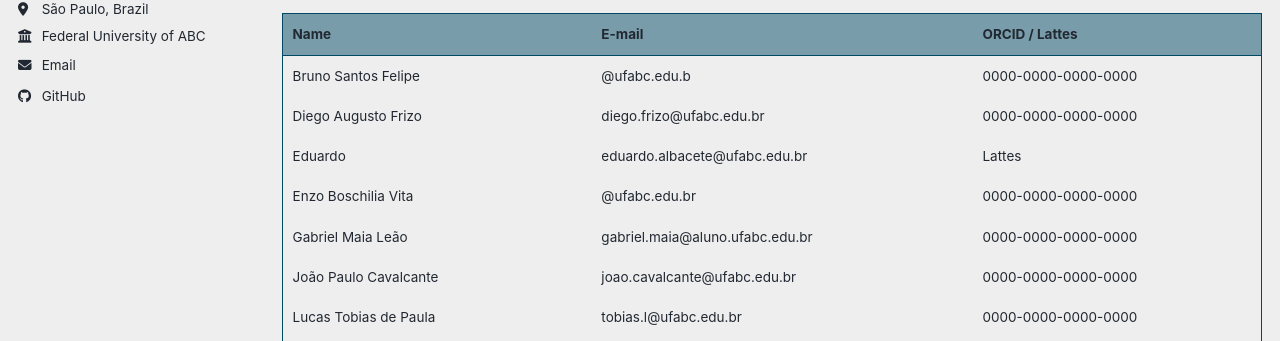
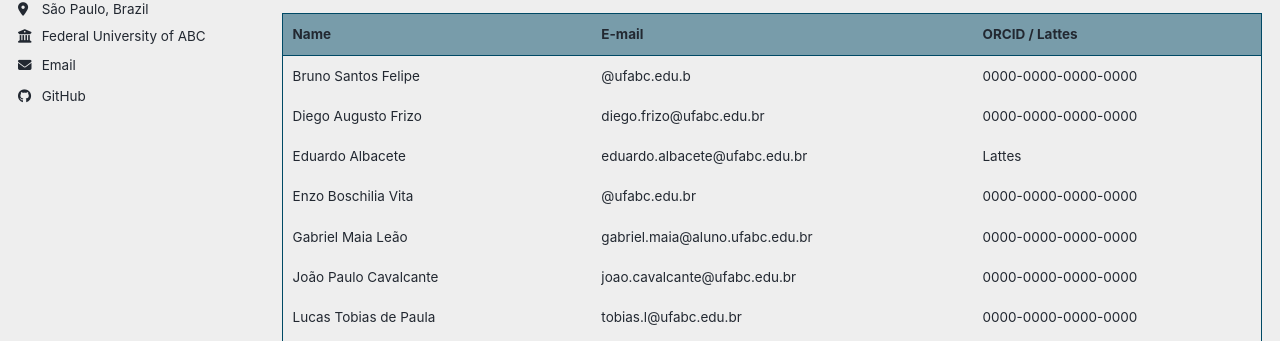
Before and after one commit to gegrav-ufabc/gegrav-ufabc.github.io, a Jekyll site: the page built from _pages/year-archive.html, in a window 1280 px wide and 969 px high. Shown: the part 255-596 px from the top of the window. Built offline with Jekyll 4.4.1, drawn with Linux system fonts in a browser that asks for light colours; a style sheet for code colours, icons or effects is not loaded.

Commit message:
Update year-archive.html

```diff
--- a/_pages/year-archive.html
+++ b/_pages/year-archive.html
@@ -14,7 +14,7 @@ redirect_from:
     <strong>Head of Research Group:</strong> Prof. Dr. Maurício Richartz
   </p>
   <p style="margin: 2px 0 0 0; font-size: 0.95em;">
-    <strong>Email:</strong> <a href="mailto:mauricio.richartz@ufabc.edu.br" style="color: var(--link-color); text-decoration: none;">[@ufabc.edu.br]</a>
+    <strong>Email:</strong> <a href="mailto:[mauricio.richartz@ufabc.edu.br]" style="color: var(--link-color); text-decoration: none;">[@ufabc.edu.br]</a>
   </p>
 </div>
 
@@ -68,7 +68,7 @@ redirect_from:
       <td><a href="https://orcid.org/0000-0000-0000-0000" target="_blank">0000-0000-0000-0000</a></td>
     </tr>
     <tr>
-      <td>Eduardo</td>
+      <td>Eduardo Albacete</td>
       <td>eduardo.albacete@ufabc.edu.br</td>
       <td><a href="http://lattes.cnpq.br/1234567890" target="_blank">Lattes</a></td>
     </tr>
```
